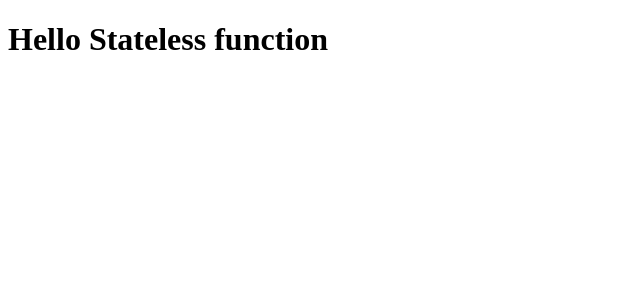
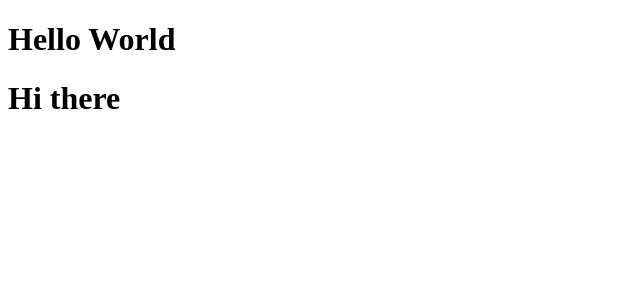
Before and after one commit to KunmyonChoi/es6-react-setup, a React app: page / in a window 1280 px wide. Shown: the top 300 px of the page, without its empty margins (0-640 px from the left). Built offline with nearby package versions, Linux system fonts and the light colour scheme.

Commit message:
Multiple element in return

```diff
--- a/App.js
+++ b/App.js
@@ -1,11 +1,16 @@
 import React from "react";
 
-// class App extends React.Component {
-// 	render() {
-// 		return React.createElement('h1', null, 'Hello Guys');
-// 	}
-// }
+class App extends React.Component {
+	render() {
+		return (
+			<div>
+				<h1>Hello World</h1>
+				<h1>Hi there</h1>
+			</div>
+			);
+	}
+}
 
-const App = () => <h1>Hello Stateless function</h1>;
+// const App = () => <h1>Hello Stateless function</h1>;
 
 export default App
```
